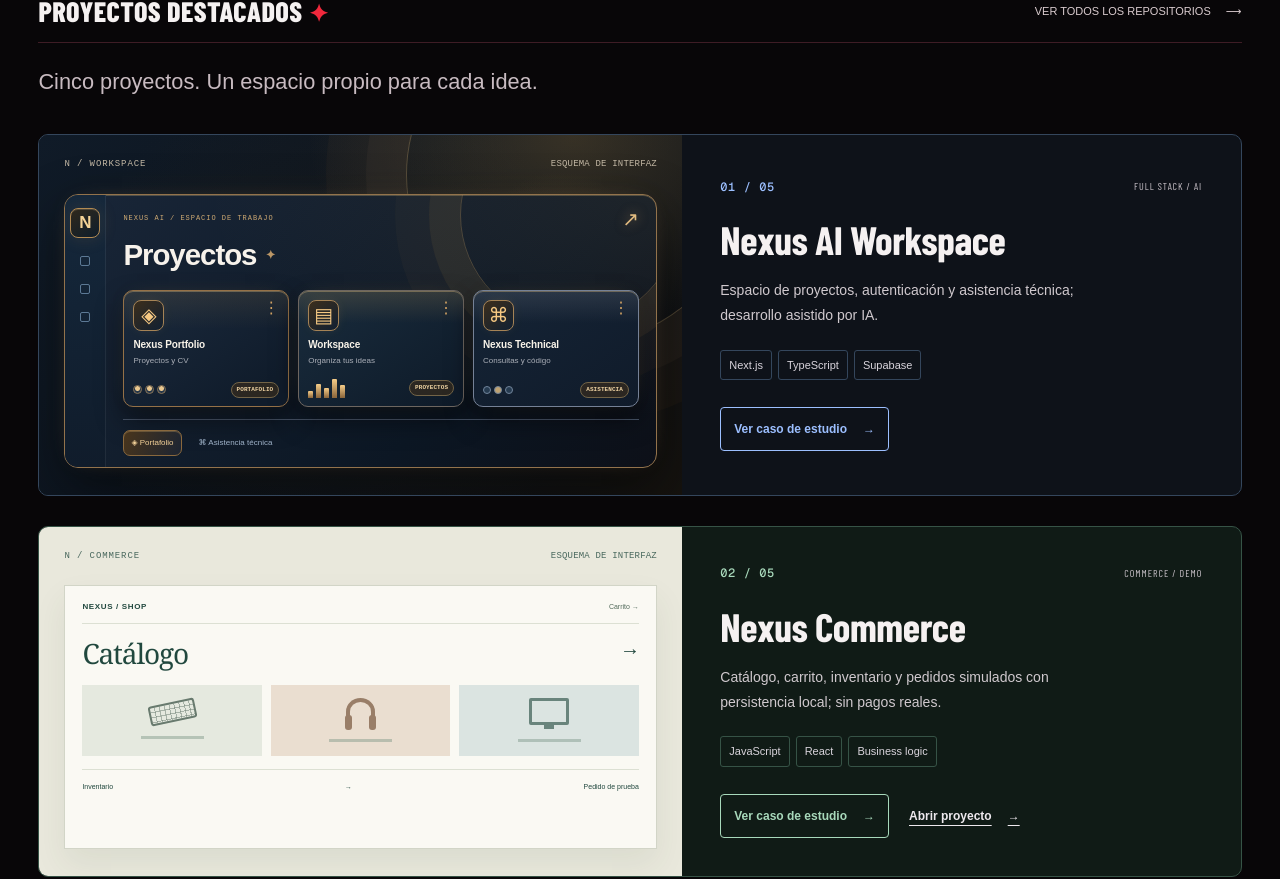
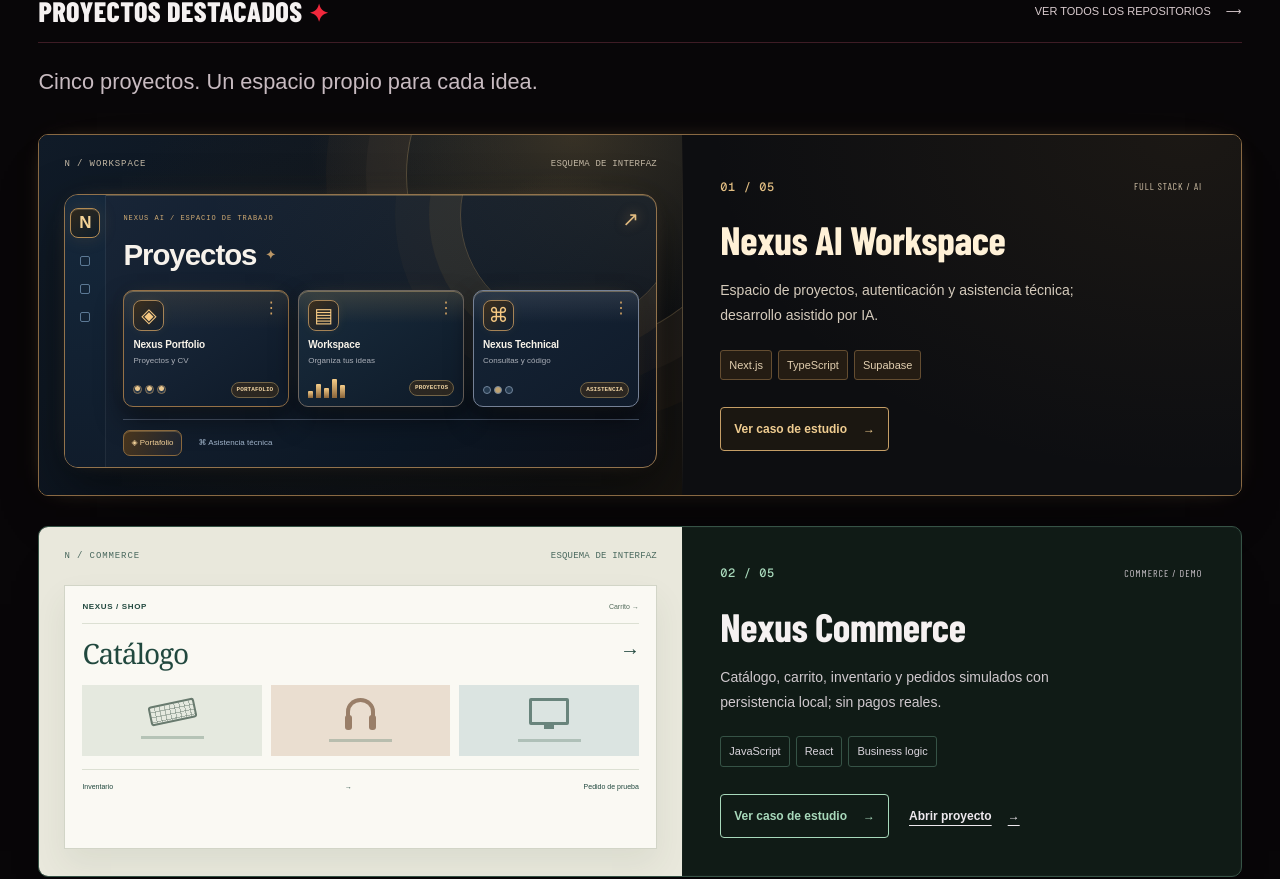
Before and after one commit to Dleteo/Nexus-AI, a Next.js app: page / in a window 1280 px wide. Shown: the part 708-1587 px from the top of the page. Built offline with nearby package versions, Linux system fonts and the light colour scheme.

Commit message:
style: align featured Nexus AI rectangle with gold obsidian assistant design

```diff
--- a/components/career/EditorialPortfolio.module.css
+++ b/components/career/EditorialPortfolio.module.css
@@ -387,3 +387,63 @@
 @media(prefers-reduced-motion:reduce){
   .handwrittenInk{animation:none;clip-path:none;will-change:auto}
 }
+
+
+/* Featured project presentation: premium surfaces, each product retaining its
+   own identity. Nexus AI borrows the assistant's obsidian-and-gold palette. */
+.projectCard{
+  position:relative;
+  isolation:isolate;
+  box-shadow:0 26px 65px -52px #000,0 0 0 1px #ffffff05 inset;
+}
+.projectCard .projectCopy{position:relative}
+.projectCard .projectCopy::before{
+  content:"";
+  position:absolute;
+  inset:0 auto 0 0;
+  width:1px;
+  background:linear-gradient(transparent,var(--project-accent),transparent);
+  opacity:.35;
+  pointer-events:none;
+}
+.projectCard[data-project="workspace"]{
+  --project-accent:#dcb77b;
+  --project-line:#795b3b;
+  border-color:#896943;
+  background:
+    radial-gradient(ellipse 85% 80% at 0% 0%,#6b4b231e,transparent 78%),
+    #0d0d0e;
+  box-shadow:0 30px 90px -57px #000,0 0 26px -18px #c8a164;
+}
+.projectCard[data-project="workspace"] .projectPicture{
+  background:radial-gradient(ellipse at 63% 15%,#65512b33,transparent 60%),#0e1725;
+}
+.projectCard[data-project="workspace"] .projectCopy{
+  background:radial-gradient(ellipse at 90% 0%,#ab7b3517,transparent 67%),#0d0e11;
+}
+.projectCard[data-project="workspace"] .cardTop b{color:#e1bd82}
+.projectCard[data-project="workspace"] .cardTop span{color:#d1c1a7}
+.projectCard[data-project="workspace"] .projectTitle h3 a{color:#fff1d7}
+.projectCard[data-project="workspace"] .projectTitle h3 a:hover{color:#eac38d}
+.projectCard[data-project="workspace"] .projectCopy p{color:#d5cbbc}
+.projectCard[data-project="workspace"] .tags span{
+  color:#e2cfb0;
+  border-color:#644d31;
+  background:#241c13;
+}
+.projectCard[data-project="workspace"] .studyLink{
+  border-color:#c59e66;
+  color:#f0cd91;
+  background:#1b1711;
+}
+.projectCard[data-project="workspace"] .studyLink:hover{background:#362816}
+.projectCard[data-project="workspace"] .demoLink{color:#dec297}
+.projectCard:hover{
+  box-shadow:0 34px 88px -54px #000,0 0 25px -19px var(--project-accent);
+}
+@media(max-width:660px){
+  .projectCard .projectCopy::before{inset:0 0 auto;width:100%;height:1px}
+}
+@media(prefers-reduced-motion:reduce){
+  .projectCard{transition:none}
+}
```
